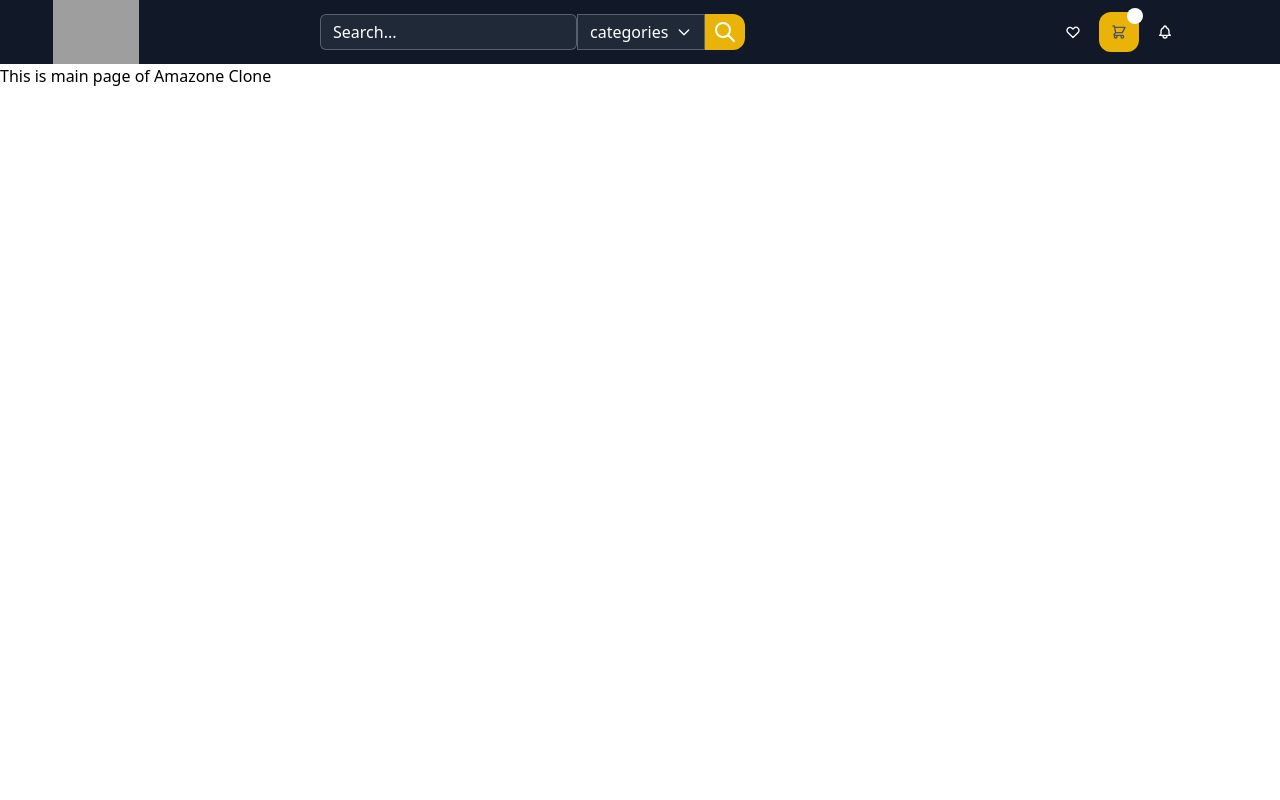
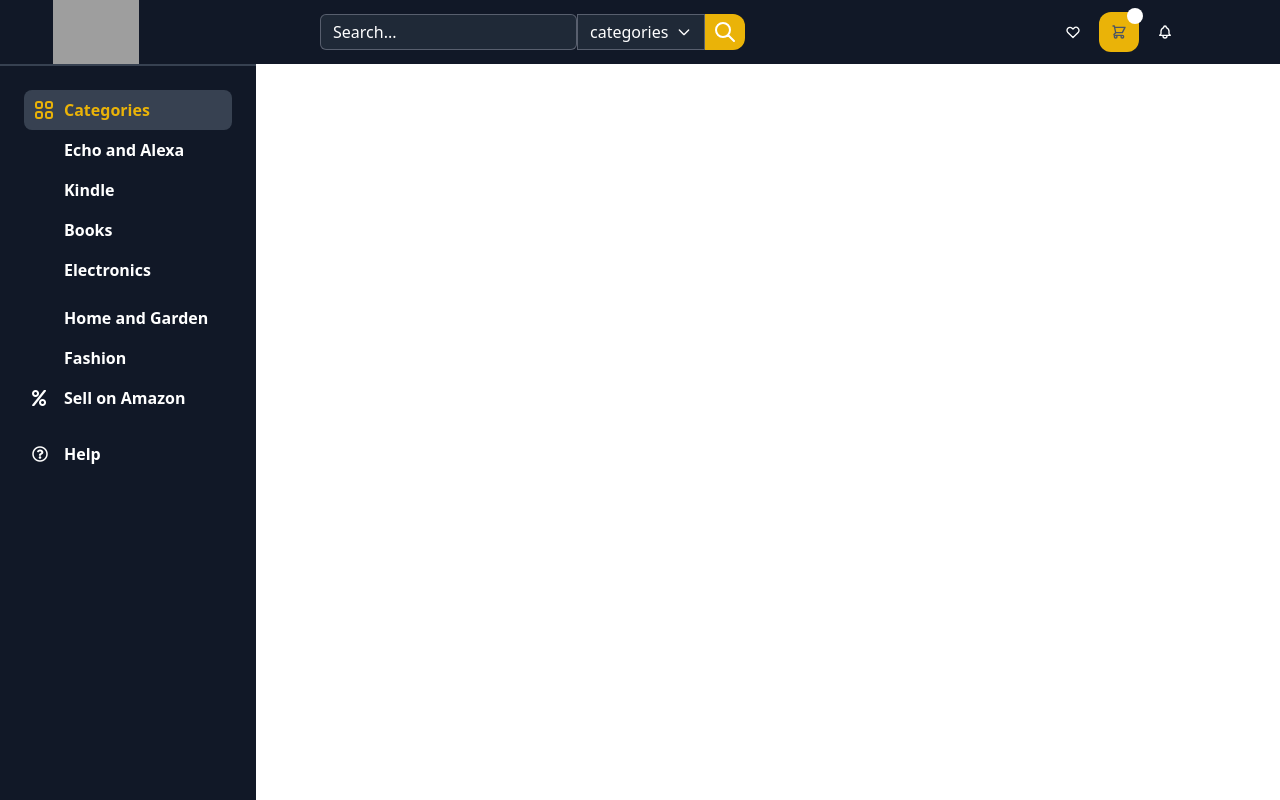
Before and after one commit to ogi62/vanillaJSAmazonClone, a plain HTML site: page index.html in a window 1280 px wide. Shown: the top 800 px of the page. Drawn offline with nearby package versions, Linux system fonts and the light colour scheme; grey boxes are pictures that could not be loaded.

Commit message:
made sidebar categories

```diff
--- a/index.html
+++ b/index.html
@@ -4,12 +4,16 @@
     <meta charset="UTF-8" />
     <meta http-equiv="X-UA-Compatible" content="IE=edge" />
     <meta name="viewport" content="width=device-width, initial-scale=1.0" />
+
+    <title>Amazone Clone with Javascript</title>
+    <link href="https://unpkg.com/tailwindcss@^2/dist/tailwind.min.css" rel="stylesheet">
+    <link rel="stylesheet" href="style.css">
+    <link rel="stylesheet" href="https://use.fontawesome.com/releases/v5.15.3/css/all.css" integrity="sha384-SZXxX4whJ79/gErwcOYf+zWLeJdY/qpuqC4cAa9rOGUstPomtqpuNWT9wdPEn2fk" crossorigin="anonymous">
     <script src="https://cdn.tailwindcss.com?plugins=forms,typography,aspect-ratio,line-clamp"></script>
     <script src="https://cdn.jsdelivr.net/npm/jdenticon@3.1.0/dist/jdenticon.min.js" async
         integrity="sha384-VngWWnG9GS4jDgsGEUNaoRQtfBGiIKZTiXwm9KpgAeaRn6Y/1tAFiyXqSzqC8Ga/"
         crossorigin="anonymous">
     </script>
-    <title>Amazone Clone with Javascript</title>
   </head>
   <body>
     <div class="bg-white w-full">
@@ -125,8 +129,58 @@
           <svg class="rounded h-12 w-12" data-jdenticon-value="Jessy"></svg>
         </div>
       </div>
-      <div class="main min-h-screen">
-        <h1>This is main page of Amazone Clone</h1>
+      <div class="main h-screen flex">
+        <div class="main-sidebar w-1/5 bg-gray-900 border-gray-700 border-t-2 p-6">
+          <div class="sidebar-categories">
+            <div class="sidebar-main-category text-yellow-500 cursor-pointer flex font-bold p-2 bg-gray-700 rounded-lg">
+              <span class="w-8">
+                <svg xmlns="http://www.w3.org/2000/svg" class="h-6 w-6" fill="none" viewBox="0 0 24 24" stroke="currentColor">
+                <path stroke-linecap="round" stroke-linejoin="round" stroke-width="2" d="M4 6a2 2 0 012-2h2a2 2 0 012 2v2a2 2 0 01-2 2H6a2 2 0 01-2-2V6zM14 6a2 2 0 012-2h2a2 2 0 012 2v2a2 2 0 01-2 2h-2a2 2 0 01-2-2V6zM4 16a2 2 0 012-2h2a2 2 0 012 2v2a2 2 0 01-2 2H6a2 2 0 01-2-2v-2zM14 16a2 2 0 012-2h2a2 2 0 012 2v2a2 2 0 01-2 2h-2a2 2 0 01-2-2v-2z" />
+                </svg>
+            </span>
+            <span>Categories</span>
+            </div>
+            <div class="sidebar-main-category text-white cursor-pointer flex font-bold p-2">
+              <span class="w-8"></span>
+              <span>Echo and Alexa</span>
+          </div>
+          <div class="sidebar-main-category text-white cursor-pointer flex font-bold p-2">
+            <span class="w-8"></span>
+            <span>Kindle</span>
+        </div>
+        <div class="sidebar-main-category text-white cursor-pointer flex font-bold p-2">
+            <span class="w-8"></span>
+            <span>Books</span>
+        </div>
+        <div class="sidebar-main-category text-white cursor-pointer flex font-bold p-2 mb-2">
+            <span class="w-8"></span>
+            <span>Electronics</span>
+        </div>
+        <div class="sidebar-main-category text-white cursor-pointer flex font-bold p-2">
+            <span class="w-8"></span>
+            <span>Home and Garden</span>
+        </div>
+        <div class="sidebar-main-category text-white cursor-pointer flex font-bold p-2">
+            <span class="w-8"></span>
+            <span>Fashion</span>
+        </div>
+        <div class="sidebar-main-category text-white cursor-pointer flex font-bold p-2 hover:bg-gray-700 rounded-xl mb-4">
+            <span class="w-8">
+                <i class="fas fa-percent"></i>
+            </span>
+            <span>Sell on Amazon</span>
+        </div>
+        <div class="sidebar-main-category text-white cursor-pointer flex font-bold p-2 hover:bg-gray-700 rounded-xl ">
+            <span class="w-8">
+                <i class="far fa-question-circle"></i>
+            </span>
+            <span>Help</span>
+        </div>
+          </div>
+        </div>
+        <div class="main-section">
+
+        </div>
       </div>
       <div class="footer h-28 bg-gray-900 flex flex-row items-center justify-center">
         <div class="logo w-30 h-28 ml-10 flex flex-col items-center justify-center">
```
